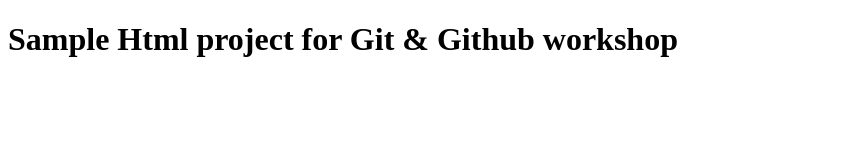
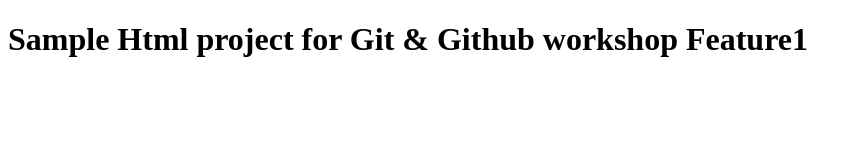
Before and after one commit to Hasindu1/git-github-workshop, a plain HTML site: page index.html in a window 1280 px wide. Shown: the whole page, without its empty margins (0-861 px from the left). Drawn offline with Linux system fonts and the light colour scheme.

Commit message:
changed h1

```diff
--- a/index.html
+++ b/index.html
@@ -6,6 +6,6 @@
     <title>Git & Github worksop</title>
 </head>
 <body>
-  <h1>Sample Html project for Git & Github workshop</h1>
+  <h1>Sample Html project for Git & Github workshop Feature1</h1>
 </body>
 </html>
```
Also changed, not shown: sample/about.html (added), sample/contact.html (added), sample/home.html (added).
